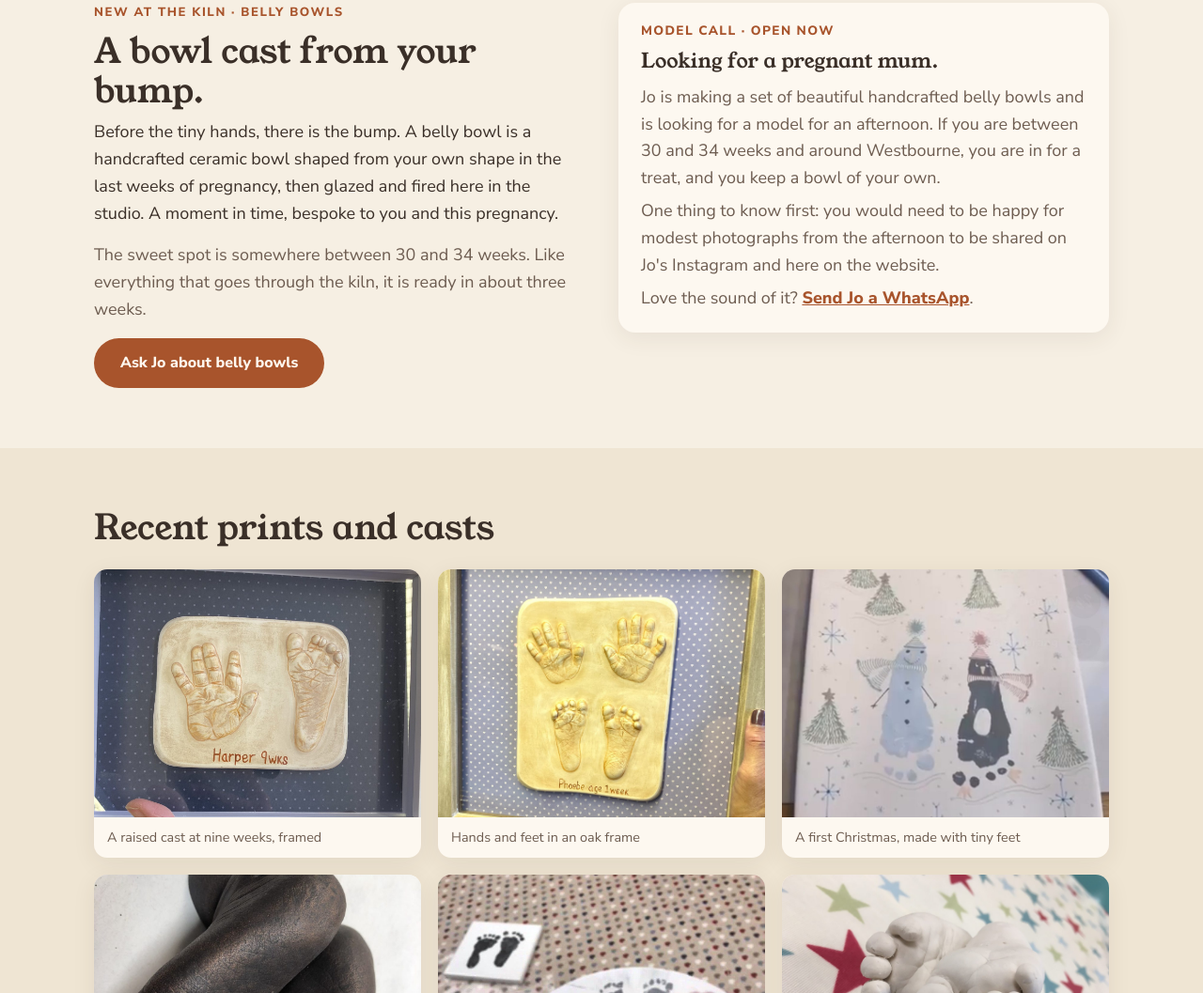
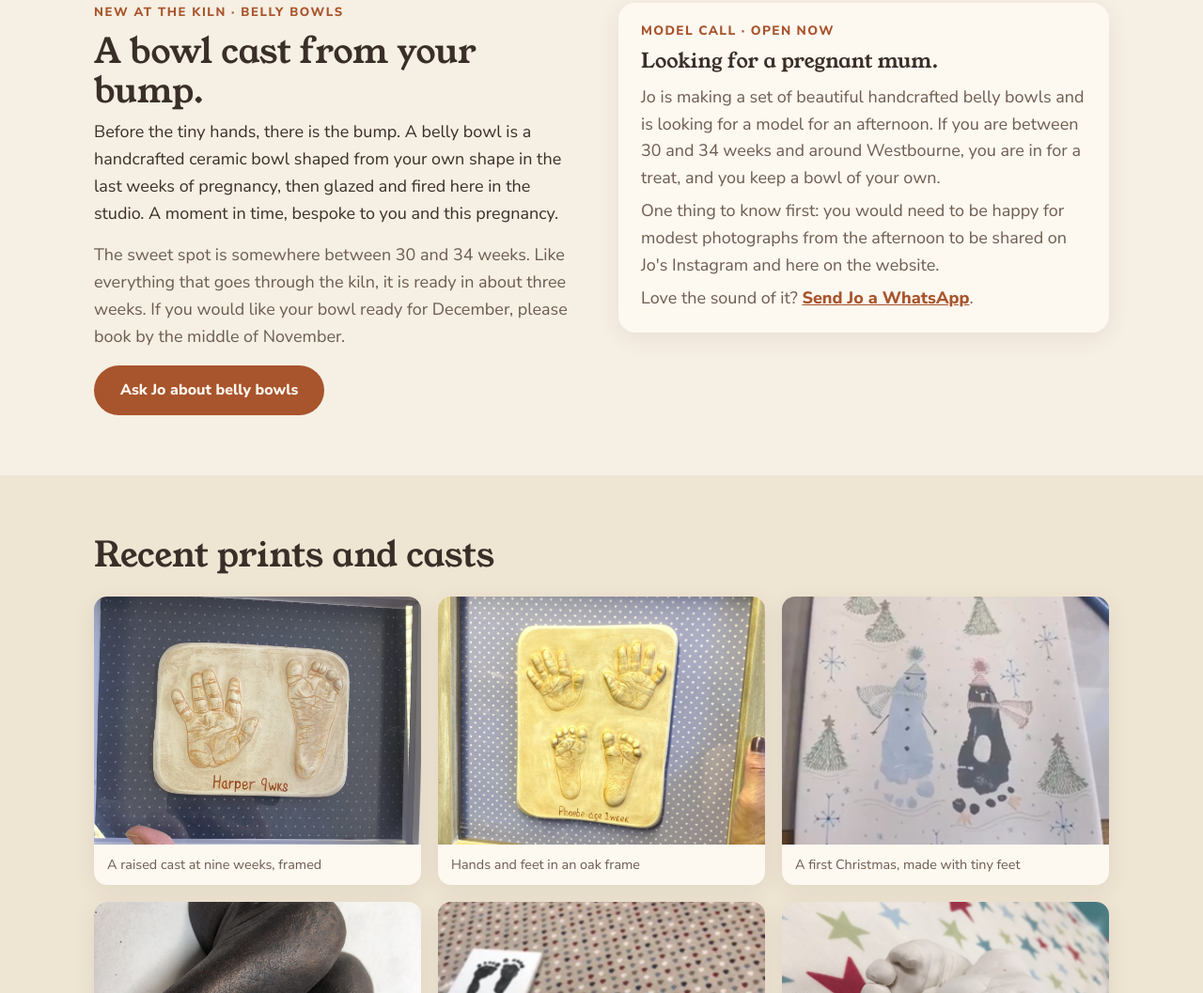
Before and after one commit to 0xW1LL/joskiln-site, a website: page baby-prints.html in a window 1280 px wide. Shown: the part 1272-2329 px from the top of the page at 94% size. Drawn offline with Linux system fonts and the light colour scheme; no server answers.

Commit message:
Site helper: Added a line to the belly bowls section saying December bowl

```diff
--- a/baby-prints.html
+++ b/baby-prints.html
@@ -130,7 +130,7 @@
           <p class="kicker">New at the kiln · Belly bowls</p>
           <h2>A bowl cast from your bump.</h2>
           <p>Before the tiny hands, there is the bump. A belly bowl is a handcrafted ceramic bowl shaped from your own shape in the last weeks of pregnancy, then glazed and fired here in the studio. A moment in time, bespoke to you and this pregnancy.</p>
-          <p style="color:var(--ink-soft)">The sweet spot is somewhere between 30 and 34 weeks. Like everything that goes through the kiln, it is ready in about three weeks.</p>
+          <p style="color:var(--ink-soft)">The sweet spot is somewhere between 30 and 34 weeks. Like everything that goes through the kiln, it is ready in about three weeks. If you would like your bowl ready for December, please book by the middle of November.</p>
           <div class="hero__cta">
             <a class="btn btn--primary" href="#enquire">Ask Jo about belly bowls</a>
           </div>
```
